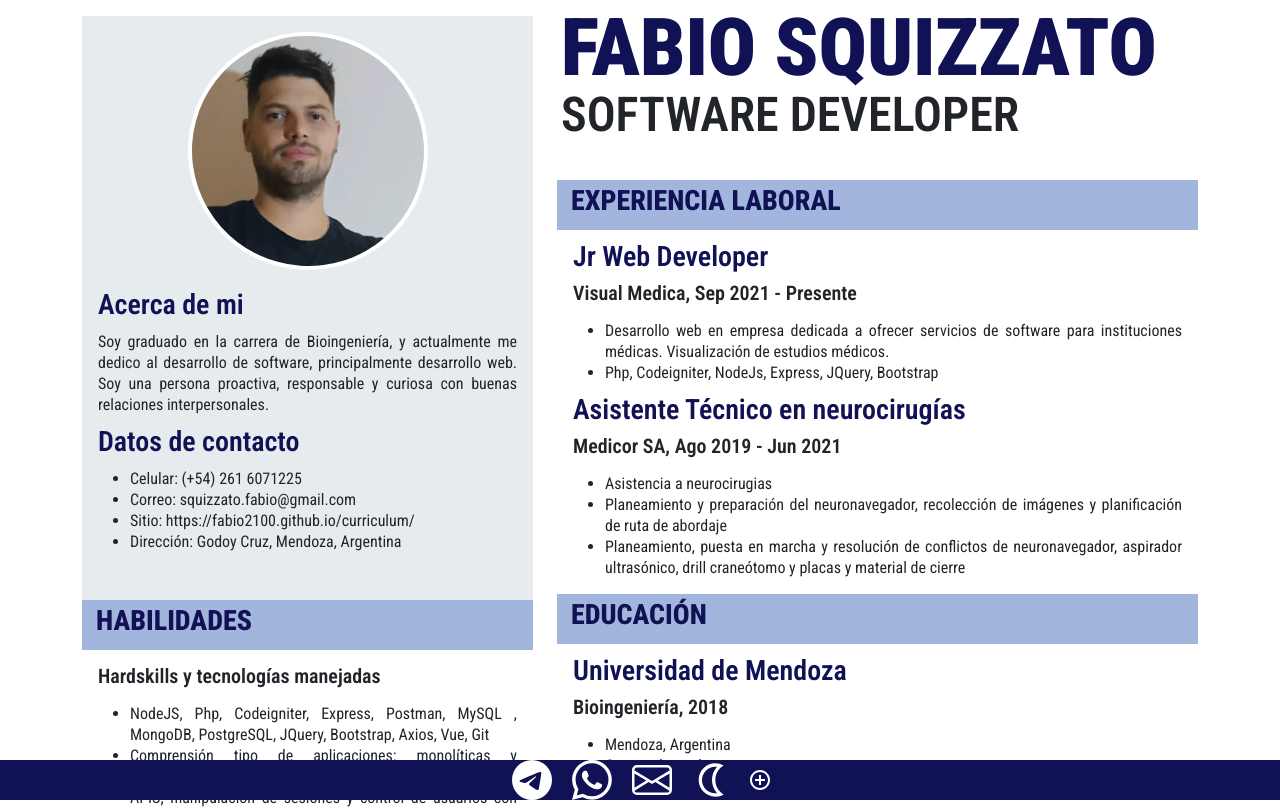
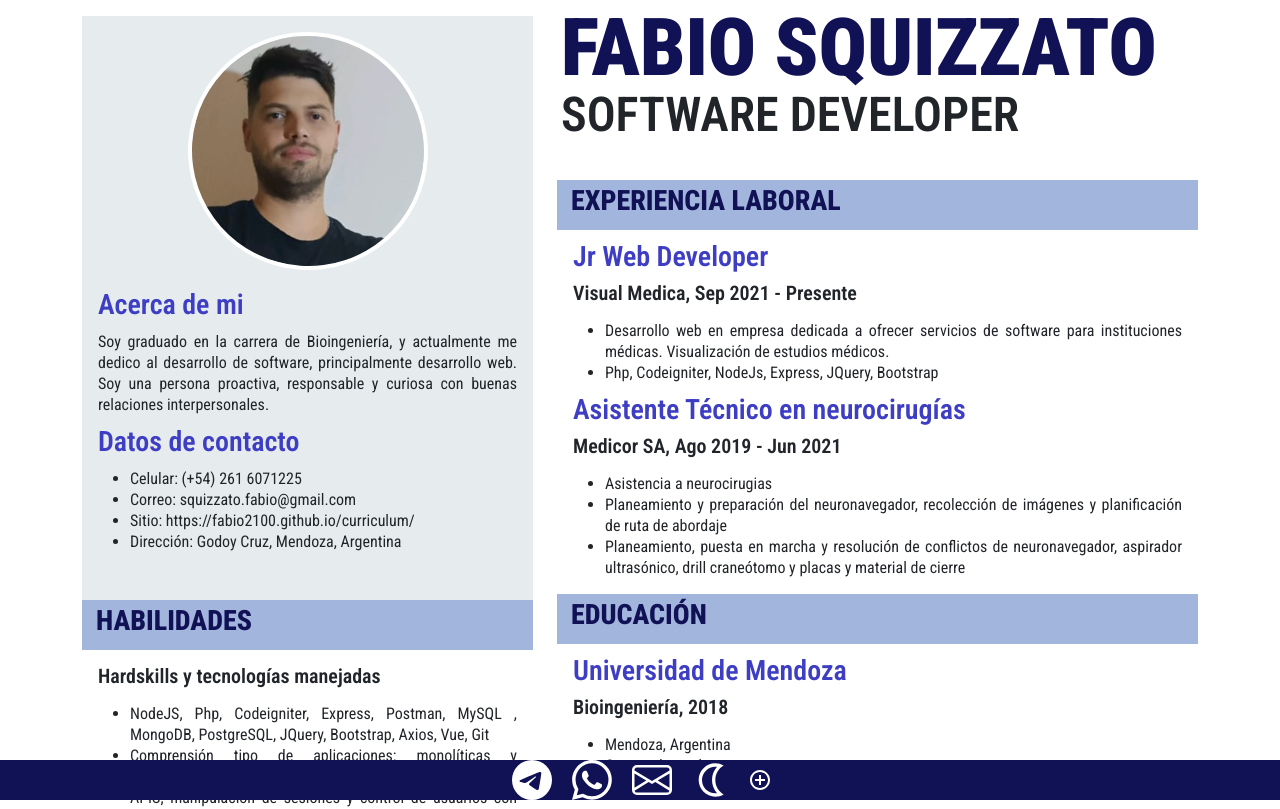
Before and after one commit to fabio2100/resume, a Next.js app: page / in a window 1280 px wide. Shown: the top 809 px of the page. Built offline with nearby package versions, Linux system fonts and the light colour scheme.

Commit message:
fin modo noche

```diff
--- a/app/components/Acerca.js
+++ b/app/components/Acerca.js
@@ -15,8 +15,8 @@
     return <>
         <div className={nigth ? "acerca" : "acercaNoche"}>
             <img className="imagenPerfil mb-4" src='imagen.png'/>
-            <TextoAcerca titulo={tituloAcerca} texto={infoAcerca}/>
-            <TextoAcerca titulo={datos} lista={arrayInfoDatos}/>
+            <TextoAcerca noche={nigth} titulo={tituloAcerca} texto={infoAcerca}/>
+            <TextoAcerca noche={nigth} titulo={datos} lista={arrayInfoDatos}/>
         </div>
     </>
 }
--- a/app/components/TextoAcerca.js
+++ b/app/components/TextoAcerca.js
@@ -1,4 +1,4 @@
-export default function TextoAcerca({titulo=false,lista=false,texto=false,subtitulo=false,listaSimple=false}){
+export default function TextoAcerca({titulo=false,lista=false,texto=false,subtitulo=false,listaSimple=false,nigth=false}){
 
     let listItems;
     if(lista){
@@ -17,7 +17,7 @@
 
     return <>
         <div className="textoAcerca">
-            <p className="tituloAcerca">{titulo}</p>
+            <p className={nigth ? "tituloAcerca" : "tituloAcercaNoche"}>{titulo}</p>
             <p className="subtitulo">{subtitulo}</p>
             <p>{texto}</p>
             <ul className="listado">
--- a/app/css/Acerca.css
+++ b/app/css/Acerca.css
@@ -33,6 +33,13 @@
     font-weight: 600;
 }
 
+.tituloAcercaNoche{
+    text-align: left;
+    color: #3e3ec5;
+    font-size: 1.75em;
+    font-weight: 600;
+}
+
 .subtitulo{
     font-weight: 600;
     font-size: 20px;
```
